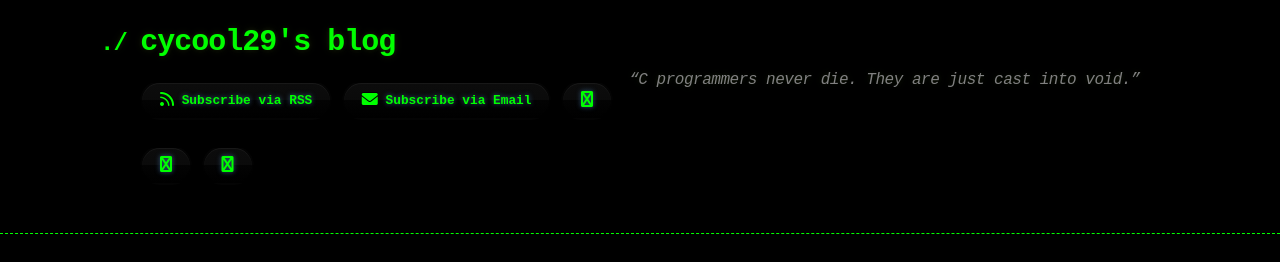
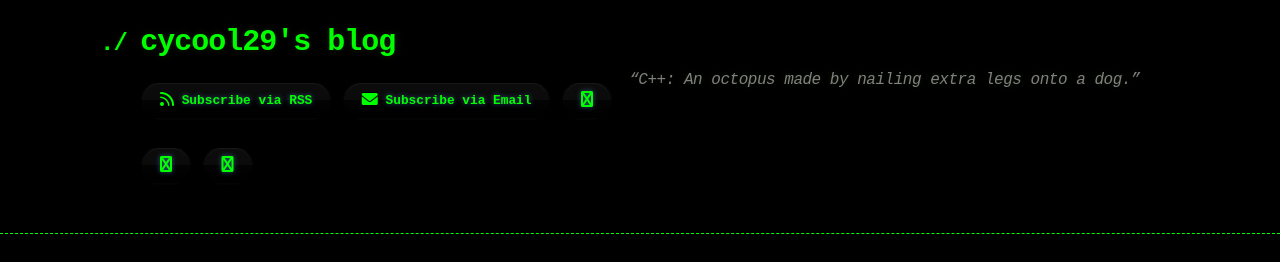
Before and after one commit to cycool29/cycool29.github.io, a Jekyll site: the page built from index.md, in a window 1280 px wide and 900 px high. Shown: the top 262 px of the window. Built offline with Jekyll 4.4.1, drawn with Linux system fonts in a browser that asks for light colours; a style sheet for code colours, icons or effects is not loaded.

Commit message:
Update quotes

```diff
--- a/_config.yml
+++ b/_config.yml
@@ -1,5 +1,5 @@
 title: cycool29's blog
-description: "“C programmers never die. They are just cast into void.” "
+description: "“C++: An octopus made by nailing extra legs onto a dog.” "
 bio: A high school student. Intermediate in Python, Git, Bash. Learning JavaScript. He/Him. "
 author: cycool29
 url: https://cycool29.github.io
```
